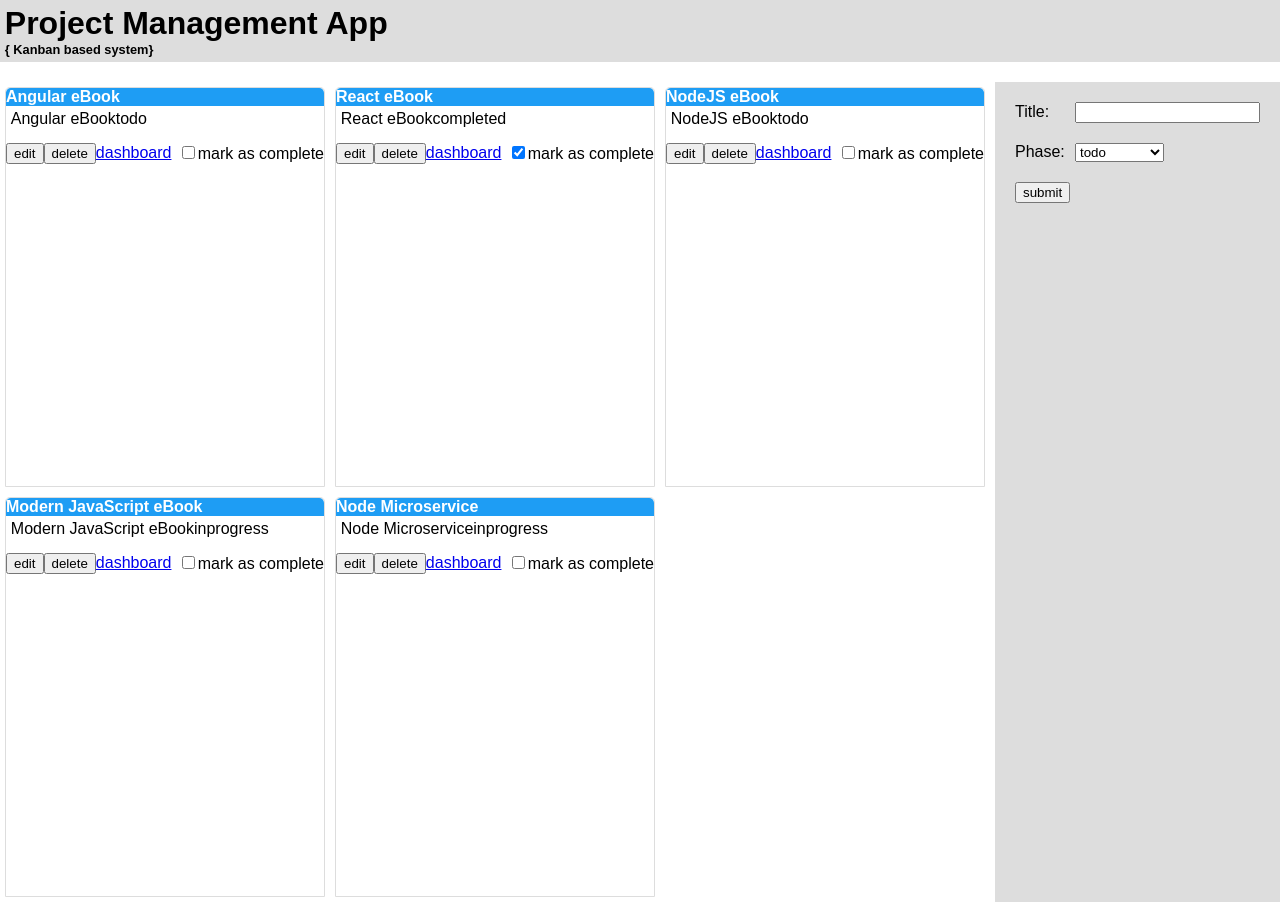
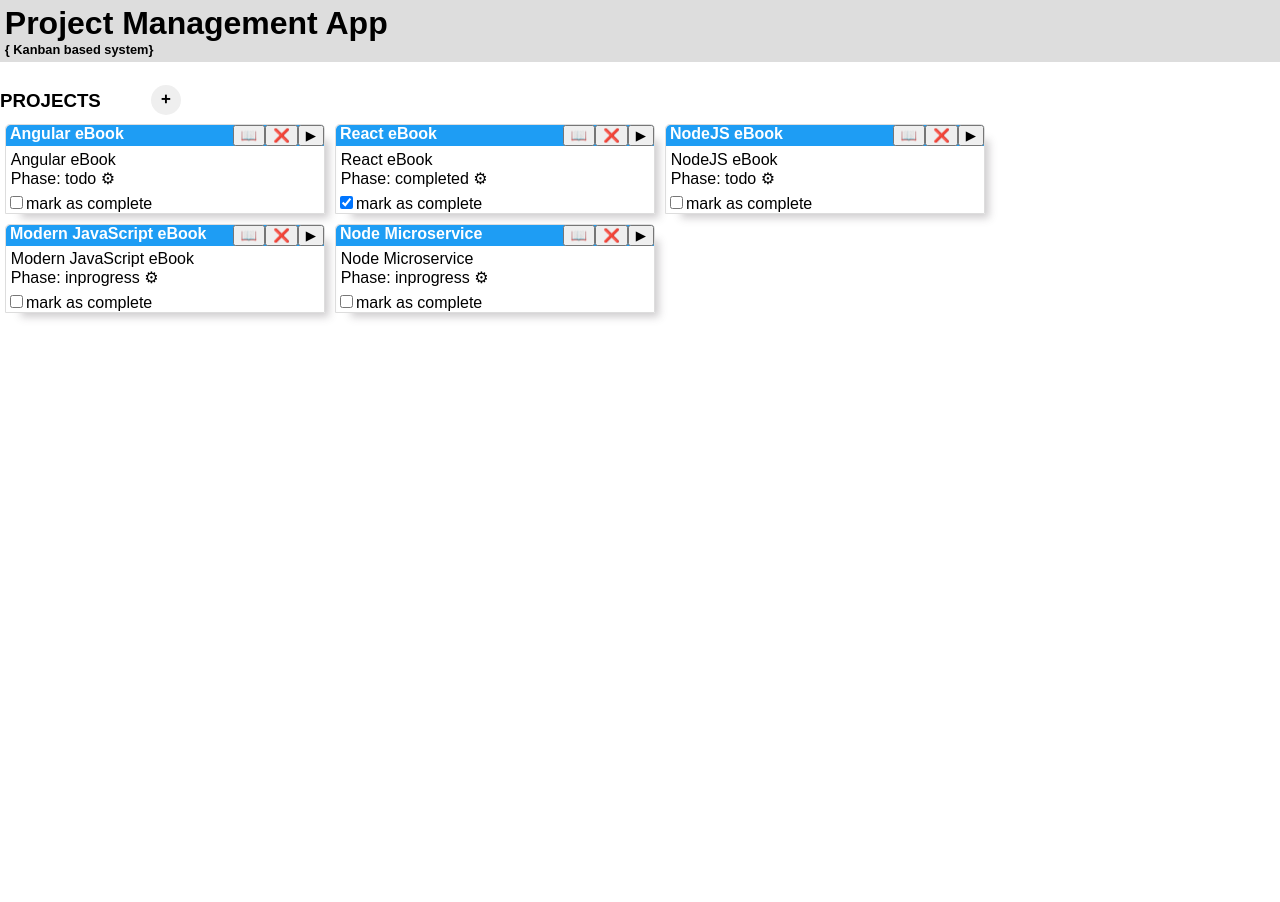
Before and after one commit to markchipman/udemy-prework-pms, a React (Create React App) app: page / in a window 1280 px wide. After the commit the page ends 800 px from the top, so only its background shows below. Built offline with nearby package versions, Linux system fonts and the light colour scheme.

Commit message:
Styling project-list

```diff
--- a/src/App.css
+++ b/src/App.css
@@ -33,27 +33,43 @@ body {
   font-size: 0.8em;
 }
 
-
-
 .project-container {
   display: flex;
   flex-direction: row;
-  flex-wrap: wrap;
+  flex-wrap: none;
 }
 
+.project-dashboard-title {
+  background-color: fff;
+  width: 100%;
+  display: flex;
+  flex-direction: row;
+}
+.project-dashboard-title h3 {
+  line-height: 2em;
+}
+.project-dashboard-title button {
+  margin-top: 3px;
+  margin-left: 50px;
+}
 .projects {
-  flex: 1;
   display: flex;
   flex-wrap: wrap;
 }
 
+.project-add {
+  border:none;
+  border-radius: 50%;
+  width:30px;
+  height:30px;
+  font-size: 2em;
+}
+
 .project-form{
+  margin-left: auto;  /* useful technique */
+  width: 100%;
   height: 100vh;
   background-color: #ddd;
-  display: flex;
-  flex-direction: column;
-  align-items:left;
-  padding: 10px;
 }
 
 .project-form div > label {
@@ -70,10 +86,10 @@ body {
 
 .project-item {
   box-sizing: border-box;
+  box-shadow: 10px 10px 8px -6px rgba(82,77,82,0.28);
   width: 20em;
   display: flex;
   flex-direction: column;
-  padding-bottom:5px;
   margin:5px;
   border: 1px solid #ddd;
   border-radius: 0.3em 0.3em 0 0;
@@ -81,25 +97,31 @@ body {
 }
 
 .project-header {
+  display: flex;
   background-color: #1E9DF4;
   color: white;
   font-weight: 700;
   border-radius: 0.3em 0.3em 0 0;
 }
 
+.project-header span {
+  margin-left: 4px;
+}
 .project-content {
+  display: flex;
   padding:0.3em;
   display: flex;
+  flex-direction: column;
 }
 
-.project-content span.phase {
-  margin-right: 10px;
-}
 .project-buttons {
   display:flex;
+  flex-direction: row;
   padding-top: 10px;
   flex-wrap: wrap;
-  justify-content: space-between;
+  justify-content: start;
+  padding-top: 0;
+  margin-left: auto;
 }
 
 .project-completed {
--- a/src/App.js
+++ b/src/App.js
@@ -15,6 +15,8 @@ export default class App extends Component {
         {id: 4, title: "Modern JavaScript eBook",phase:"inprogress", completed:false,edit: false},
         {id: 5, title: "Node Microservice",phase:"inprogress", completed:false,edit: false},
       ],
+
+      newProject: false,
 
       tasks: [
         {id: 1, projectId: 1, title: "Plan Content", phase:"inprogress",completed:false,edit:false},
@@ -118,6 +120,12 @@ export default class App extends Component {
       })
     }
 
+    onNewProject = () => {
+      this.setState((prevState) => ({
+        newProject: !prevState.newProject
+      }));
+    }
+
     render() {
       console.log(this.state.currentProject);
       return (
@@ -140,9 +148,10 @@ export default class App extends Component {
                     onDelete={this.onDeleteProject}
                     onMarkCompleted={this.onMarkCompleted}
                     onProjectSelected={this.onProjectSelected}
+                    onNewProject={this.onNewProject}
                   />
               }
-              {!this.state.currentProject &&<ProjectForm onProjectAdd={this.onProjectAdd} />
+              {this.state.newProject &&<ProjectForm onProjectAdd={this.onProjectAdd} />
               }
 
            </div>
--- a/src/Components/Projects/ProjectList.js
+++ b/src/Components/Projects/ProjectList.js
@@ -96,26 +96,26 @@ class ProjectList extends React.Component {
       <div className="project-item" key={project.id}>
          <div className="project-header">
             <span>{project.title}</span>
+            <div className="project-buttons">
+              <button className="button edit" title="edit"
+                onClick={()=>this.onEdit(project)}>
+                📖
+              </button>
+              <button className="button delete" title="delete"
+                onClick={()=>this.onDelete(project.id, project.title)}>
+                ❌
+              </button>
+              <button className="button dashboard" title="back to projects"
+                onClick={(e)=>this.gotoDashboard(e,project.id)}>
+                ▶
+              </button>
+          </div>
          </div>
          <div className="project-content">
            <span className="title">{project.title}</span>
-           <span className="title">{project.phase}</span>
+           <span className="title">Phase: {project.phase} ⚙ </span>
          </div>
-         <div className="project-buttons">
          <div>
-            <button className="button edit"
-              onClick={()=>this.onEdit(project)}>
-              edit
-            </button>
-           <button className="button delete"
-              onClick={()=>this.onDelete(project.id, project.title)}>
-              delete
-            </button>
-            <a className="button dashboard" href="#"
-              onClick={(e)=>this.gotoDashboard(e,project.id)}>
-              dashboard
-            </a>
-           </div>
             <label>
                <input type="checkbox" checked={checked}
                   onChange={()=>this.props.onMarkCompleted(project.id)} />
@@ -145,9 +145,15 @@ class ProjectList extends React.Component {
     });
 
     return (
+      <main>
+        <div className="project-dashboard-title">
+            <h3>PROJECTS</h3>
+            <button onClick={this.props.onNewProject} title="New Project" className="project-add">&#x1429;</button>
+        </div>
         <div className="projects">
           {projectUI}
         </div>
+      </main>
     );
   }
 }
```
Lines whose indentation alone changed are shown as unchanged.
